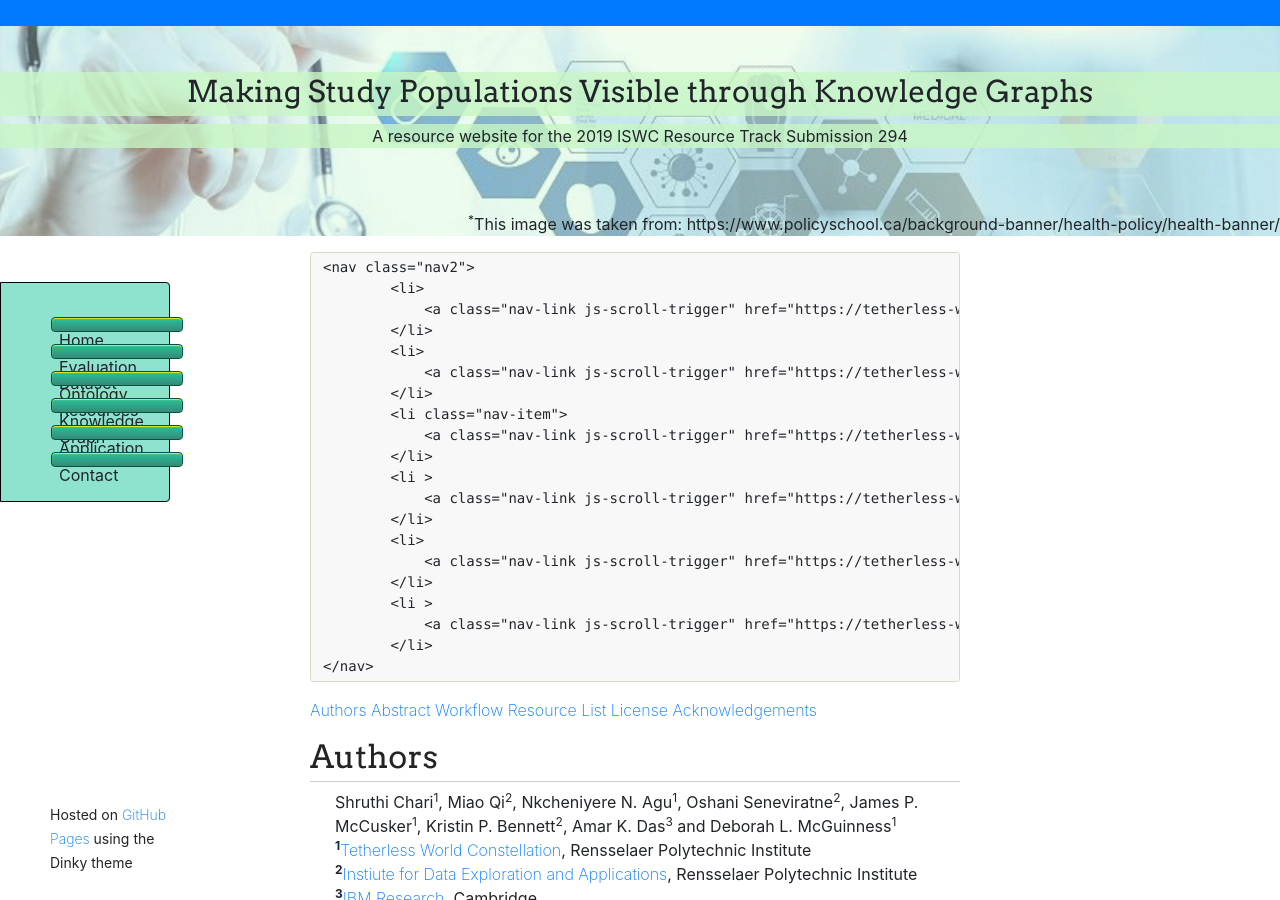
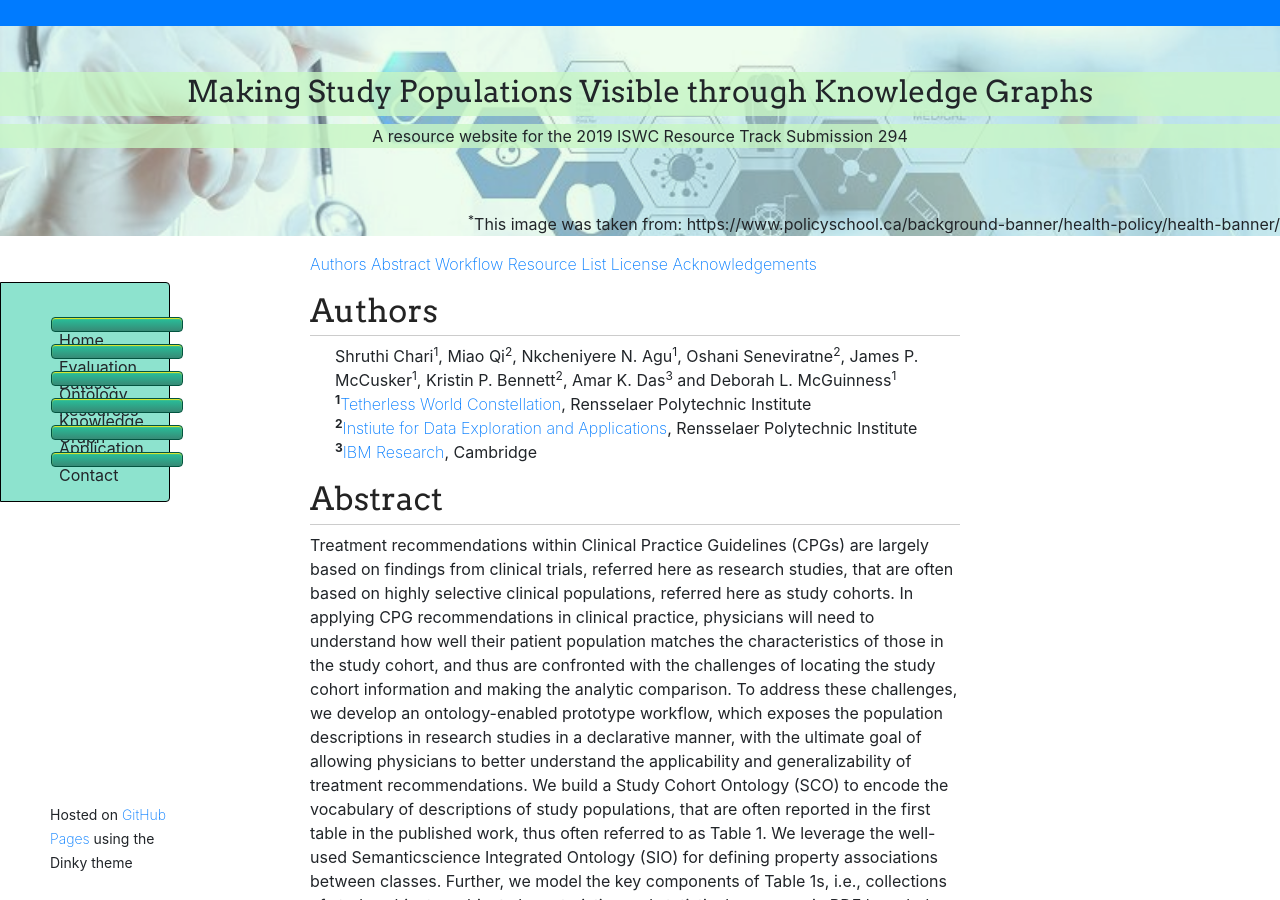
Before and after one commit to tetherless-world/study-cohort-ontology, a Jekyll site: the page built from index.md, in a window 1280 px wide and 900 px high. Built offline with Jekyll 4.4.1, drawn with Linux system fonts in a browser that asks for light colours; nearby versions of some CDN libraries; our own code applies the rules of GitHub Pages for plain Markdown files; library files that are not in the unit come from our copies.

Commit message:
Update index.md

```diff
--- a/index.md
+++ b/index.md
@@ -1,25 +1,3 @@
-
-    <nav class="nav2">
-            <li>
-                <a class="nav-link js-scroll-trigger" href="{{'authors' | absolute_url}}">Authors</a>
-            </li>
-            <li>
-                <a class="nav-link js-scroll-trigger" href="{{'abstract' | absolute_url}}">Abstract</a>
-            </li>
-            <li class="nav-item">
-                <a class="nav-link js-scroll-trigger" href="{{'workflow' | absolute_url}}">Workflow</a>
-            </li>
-            <li >
-                <a class="nav-link js-scroll-trigger" href="{{'resources' | absolute_url}}">Resource List</a>
-            </li>
-            <li>
-                <a class="nav-link js-scroll-trigger" href="{{'license' | absolute_url}}">License</a>
-            </li>
-            <li >
-                <a class="nav-link js-scroll-trigger" href="{{'acknowledgements' | absolute_url}}">Acknowledgements</a>
-            </li>
-    </nav>
-
 [Authors](#authors) [Abstract](#abstract) [Workflow](#workflow) [Resource List](#resources) [License](#license)  [Acknowledgements](#acknowledgements)
 
 <article class="mb-5" id="authors">
```
